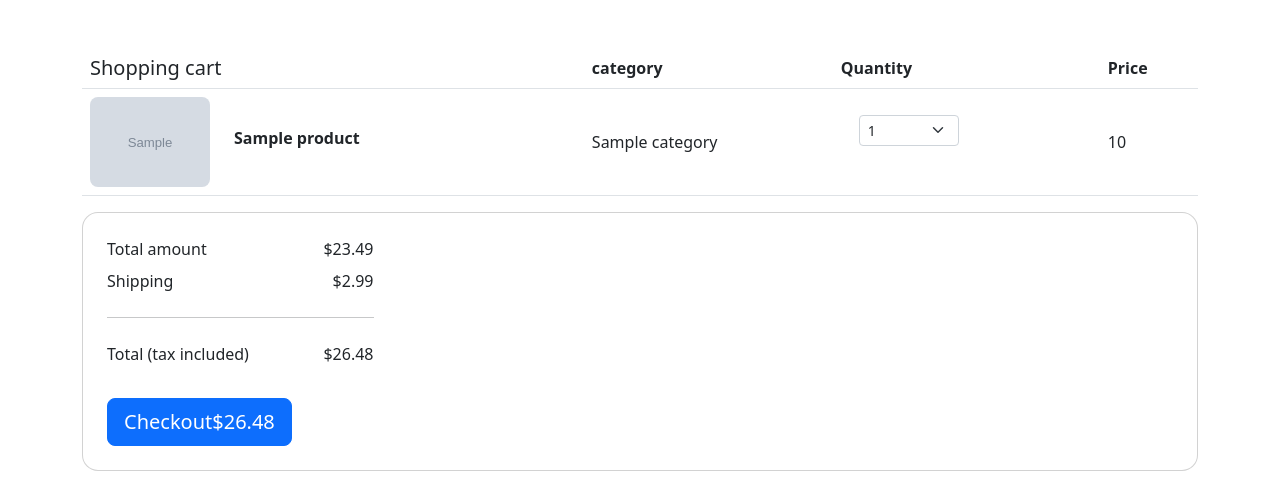
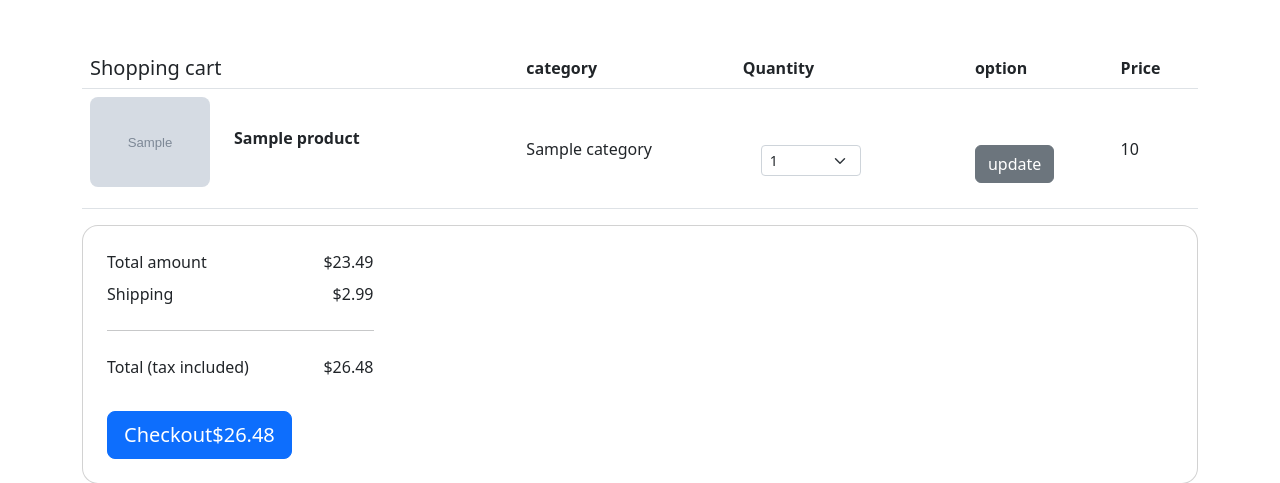
Before and after one commit to DelTa-0/Django_ecom, a Django app: template MeroBazar/cart/templates/cart_summary.html in a window 1280 px wide. Shown: the part 56-539 px from the top of the page. Run offline with Django 5.2, Linux system fonts and the light colour scheme; the template is opened without the code that fills it: most values are stand-ins (such as "Sample title", 1, 10 or a date in 2020); grey boxes marked "Sample" are stand-in pictures; some libraries are stand-ins or nearby versions.

Commit message:
cart page update for quantity

```diff
--- a/MeroBazar/cart/cart.py
+++ b/MeroBazar/cart/cart.py
@@ -39,3 +39,15 @@ class Cart():
     def get_quants(self):
         quantities=self.cart
         return quantities
+
+    def update(self,product,quantity):
+        product_id=str(product)
+        product_qty=int(quantity)
+        #get cart
+        ourcart=self.cart
+        #update cart/dictionsry
+        ourcart[product_id]=product_qty
+
+        self.session.modified=True
+        thing=self.cart
+        return thing
--- a/MeroBazar/cart/templates/cart_summary.html
+++ b/MeroBazar/cart/templates/cart_summary.html
@@ -17,6 +17,7 @@ cart page
                   <th scope="col" class="h5">Shopping cart</th>
                   <th scope="col">category</th>
                   <th scope="col">Quantity</th>
+                  <th scope="col">option</th>
                   <th scope="col">Price</th>
                 </tr>
               </thead>
@@ -52,7 +53,7 @@ cart page
                       </button>
 
                       <div class="col-md-2 mb-4 w-20">
-                        <select class="form-select form-select-sm" id="qty-cart" style="width: 100px;">
+                        <select class="form-select form-select-sm mt-5" id="select{{product.id}}" style="width: 100px;">
 
                             {%for key,value in quantities.items%}
                               {%if key == product.id|slugify%}
@@ -74,6 +75,9 @@ cart page
                         <i class="fas fa-plus"></i>
                       </button>
                     </div>
+                  </td>
+                  <td>
+                    <button type="button" data-index="{{product.id}}" class="btn btn-secondary mt-5 update-cart">update</button>
                   </td>
                   <td class="align-middle">
                     {%if product.sale_price%}
```
Also changed, not shown: MeroBazar/cart/views.py (+9 -1 lines), MeroBazar/db.sqlite3.
